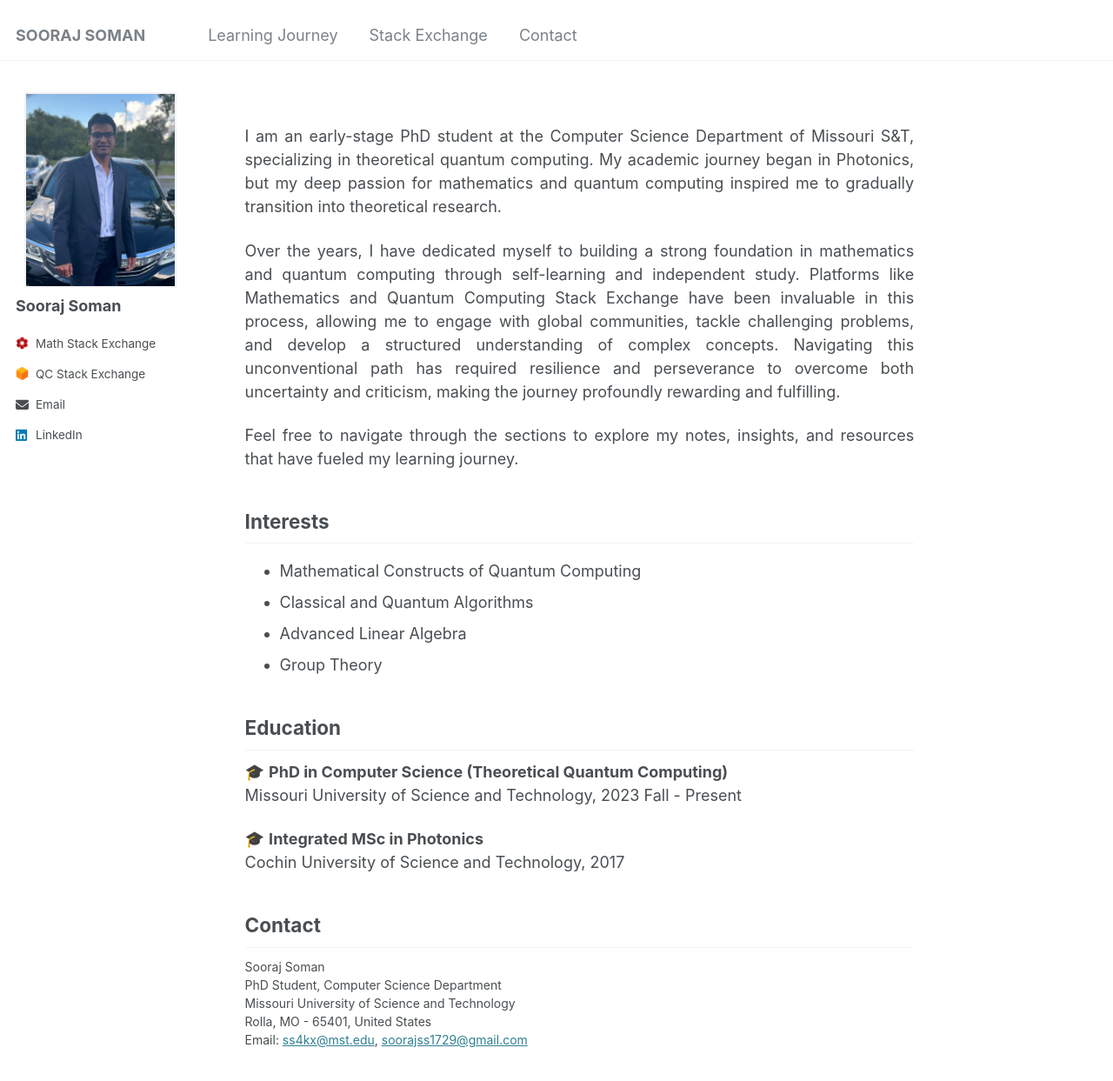
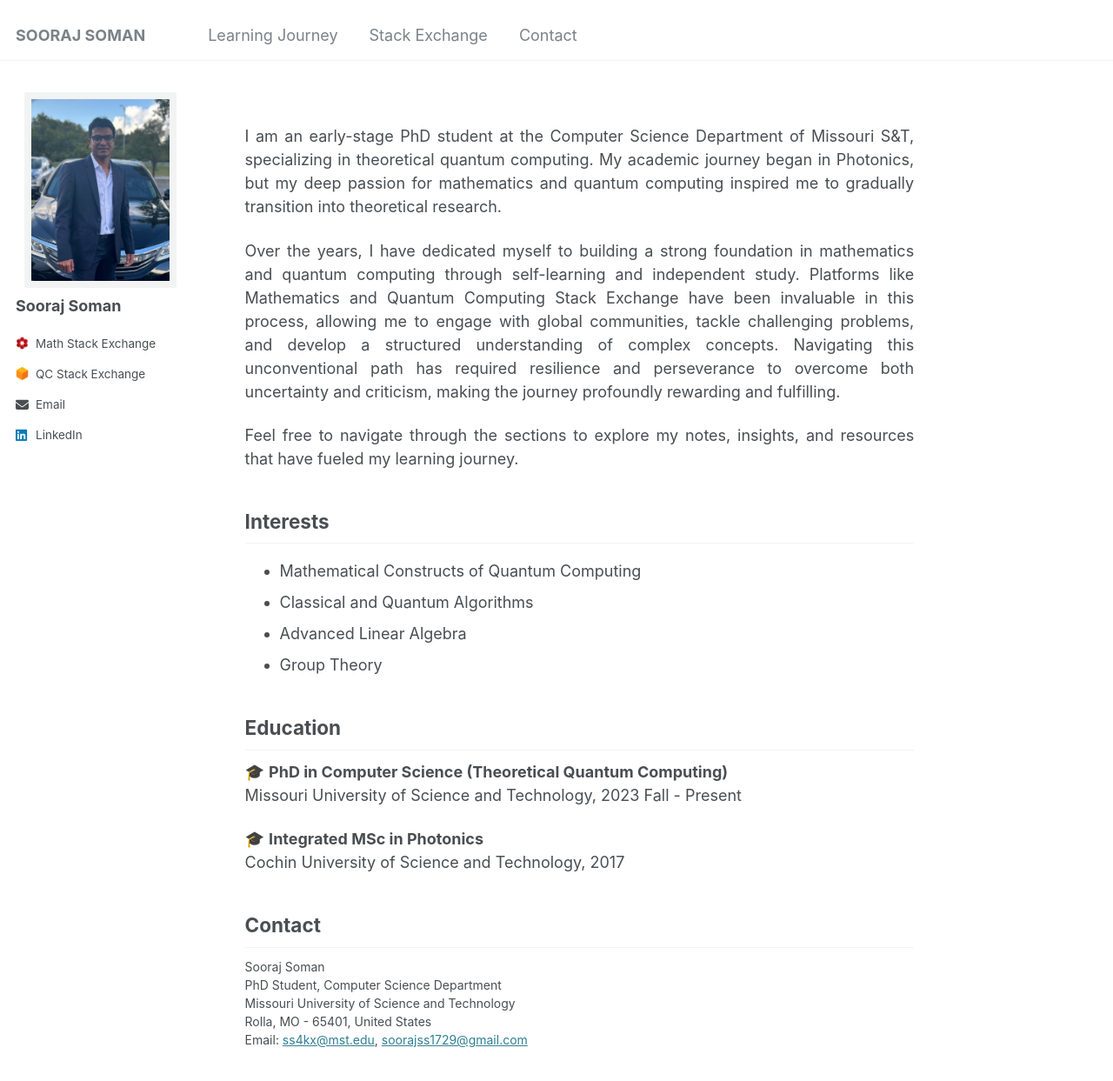
Before and after one commit to soorajss1729/soorajss1729.github.io, a Jekyll site: the page built from _pages/about.md, in a window 1280 px wide and 1400 px high. Shown: the top 1243 px of the window at 87% size. Built offline with Jekyll 4.4.1, drawn with Linux system fonts in a browser that asks for light colours.

Commit message:
Update _sidebar.scss

```diff
--- a/_sass/_sidebar.scss
+++ b/_sass/_sidebar.scss
@@ -87,7 +87,7 @@
     height: 100%; /* Force the height */
     object-fit: cover; /* Maintain aspect ratio and crop overflow */
     border-radius: 2px; /* Slightly rounded corners for a professional look */
-    border: 2px solid $border-color; /* Optional: Add a subtle border */
+    border: 8px solid $border-color; /* Optional: Add a subtle border */
   }
 }
 
```
